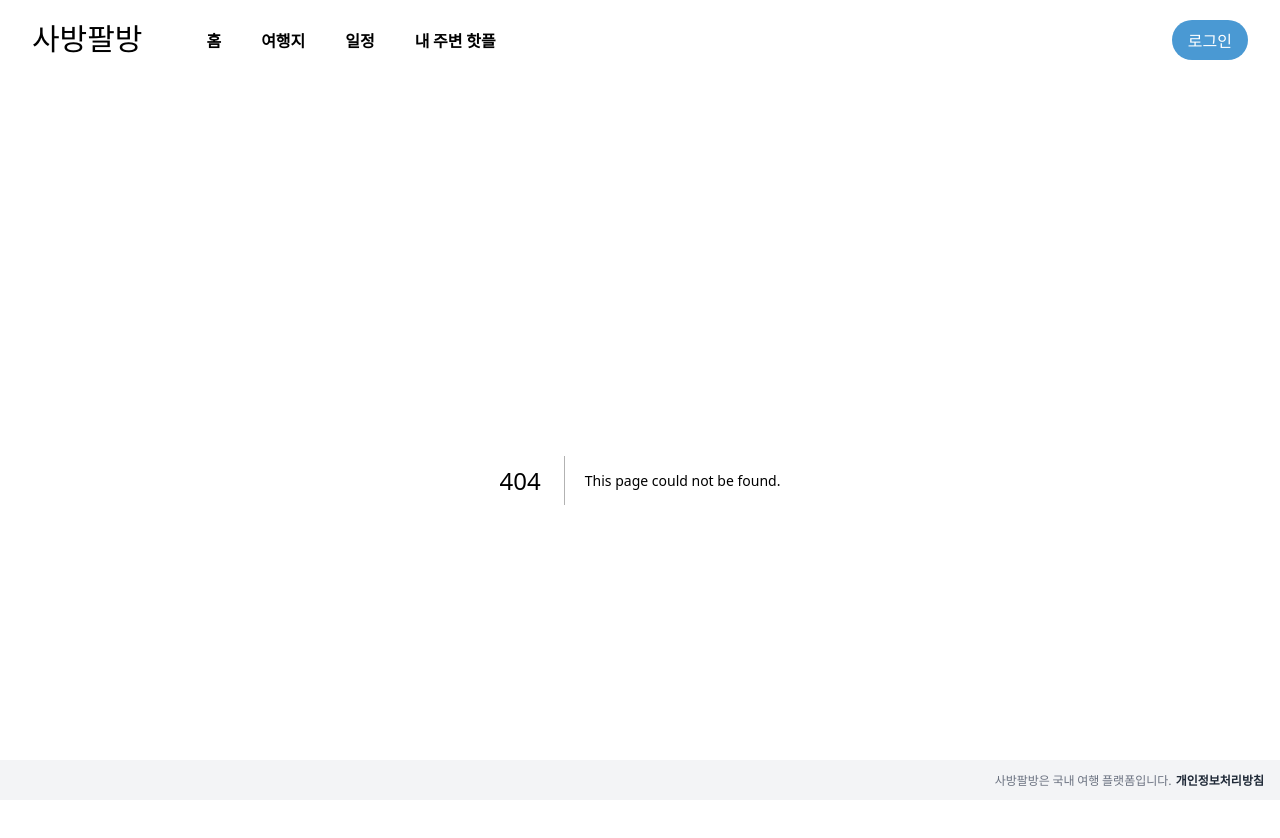
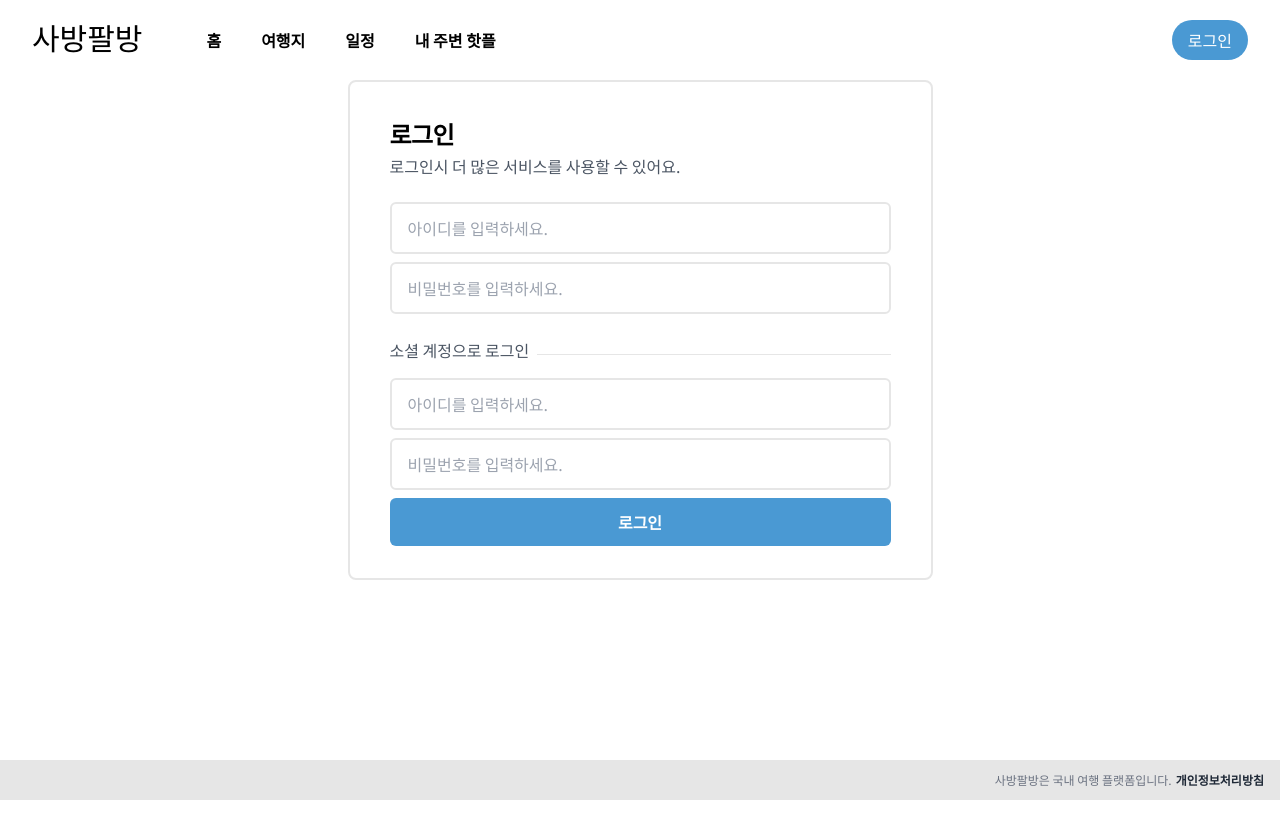
Before and after one commit to dalle0601/KRoad, a Next.js app: page /login in a window 1280 px wide. Before the commit this address had no page. Shown: the top 838 px of the page. After the commit the page ends 800 px from the top, so only its background shows below. Built offline with nearby package versions, Linux system fonts and the light colour scheme; a web font is replaced by a local one.

Commit message:
feat: Login Form 퍼블리싱

```diff
--- a/app/globals.css
+++ b/app/globals.css
@@ -3,9 +3,18 @@
 @tailwind utilities;
 
 @layer base {
+  h1 {
+    @apply text-2xl font-[600] tracking-tight my-1;
+  }
+  h2 {
+    @apply text-xl;
+  }
 }
 
 @layer components {
+  .text-info {
+    @apply font-[400] text-gray-600 mb-2;
+  }
 }
 
 @layer utilities {
--- /dev/null
+++ b/app/login/page.tsx
@@ -0,0 +1,5 @@
+import LoginForm from '@/components/login/LoginForm';
+
+export default function Login() {
+  return <LoginForm />;
+}
--- a/components/common/CommonHeader.tsx
+++ b/components/common/CommonHeader.tsx
@@ -1,3 +1,4 @@
+import Link from 'next/link';
 import { Logo } from './Logo';
 import Navbar from './navbar/Navbar';
 
@@ -8,8 +9,8 @@ function CommonHeader() {
         <Logo />
         <Navbar />
       </div>
-      <div className="font-[500] cursor-pointer text-white bg-primary rounded-full px-4 py-2">
-        로그인
+      <div className="font-[500] cursor-pointer text-white bg-primary-500 rounded-full px-4 py-2">
+        <Link href={'/login'}>로그인</Link>
       </div>
     </div>
   );
--- a/components/common/input/Input.tsx
+++ /dev/null
@@ -1,7 +0,0 @@
-import React from 'react';
-
-const Input = () => {
-  return <div>Input</div>;
-};
-
-export default Input;
--- /dev/null
+++ b/components/login/LoginForm.tsx
@@ -0,0 +1,49 @@
+'use client'
+import CustomButton from '../common/button/CustomButton';
+import CustomInput from '../common/input/CustomInput';
+import { useImmer } from 'use-immer'
+
+function LoginForm() {
+  const [login, setLogin] = useImmer({
+    id: '',
+    password: ''
+  })
+
+  const handleChangeId = (value:string) => {
+    setLogin((draft) => {
+      draft.id = value
+    })
+  }
+
+  const handleChangePassword = (value: string) => {
+    setLogin((draft) => {
+      draft.password = value
+    })
+  }
+
+  const handleLogin = () => {
+    console.log('login')
+  }
+
+  return (
+    <form className='w-[585px] m-auto border-2 border-gray-100 rounded-lg px-10 py-8'>
+      <h1>로그인</h1>
+      <p className='text-info'>로그인시 더 많은 서비스를 사용할 수 있어요.</p>
+      <div className='w-full my-6'>
+        <CustomInput value={login.id} onChange={handleChangeId} placeholder='아이디를 입력하세요.' style='rounded-md border-gray-100 mb-2' />
+        <CustomInput value={login.password} onChange={handleChangePassword} placeholder='비밀번호를 입력하세요.' style='rounded-md  border-gray-100 mb-2'/>
+      </div>
+      <div className='flex items-center gap-2 my-2'>
+        <p className='text-info'>소셜 계정으로 로그인</p>
+        <div className='min-h-[1px] flex-grow bg-gray-100'></div>
+      </div>
+      <div className='w-full'>
+        <CustomInput value={login.id} onChange={handleChangeId} placeholder='아이디를 입력하세요.' style='rounded-md border-gray-100 mb-2' />
+        <CustomInput value={login.password} onChange={handleChangePassword} placeholder='비밀번호를 입력하세요.' style='rounded-md  border-gray-100 mb-2'/>
+      </div>
+      <CustomButton name='로그인' onClick={handleLogin} />
+    </form>
+  );
+}
+
+export default LoginForm;
--- a/package.json
+++ b/package.json
@@ -10,10 +10,13 @@
   },
   "dependencies": {
     "firebase": "^10.8.0",
+    "immer": "^10.0.3",
     "next": "14.1.0",
     "react": "^18",
     "react-dom": "^18",
-    "swiper": "^11.0.6"
+    "swiper": "^11.0.6",
+    "tailwind-merge": "^2.2.1",
+    "use-immer": "^0.9.0"
   },
   "devDependencies": {
     "@types/node": "^20",
--- a/tailwind.config.js
+++ b/tailwind.config.js
@@ -12,12 +12,18 @@ module.exports = {
         defaultFont: ['var(---default-font)'],
       },
       colors: {
-        primary: '#4A99D3',
+        primary: {
+          100: '#93CAE6',
+          500: '#4A99D3',
+        },
         green: {
           400: '#C1BA00',
           700: '#119317',
         },
         black: '#292929',
+        gray: {
+          100: '#E6E6E6',
+        },
       },
     },
   },
```
Also changed, not shown: 1 other file (tests, documents, lock files or other folders).
